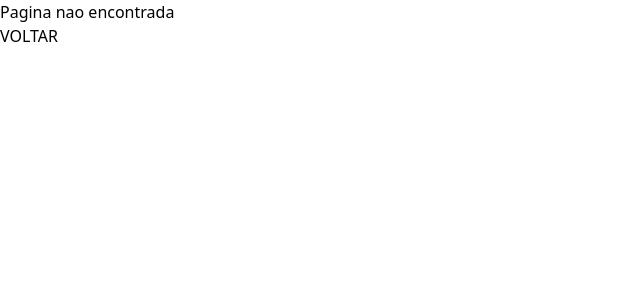
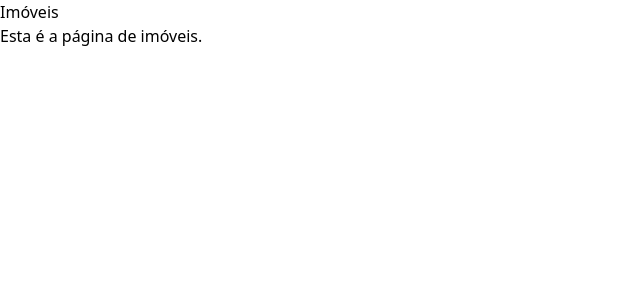
Before and after one commit to rubemrochadev/aluga-web-frontend, a React (Vite) app: page /imoveis in a window 1280 px wide. Shown: the top 300 px of the page, without its empty margins (0-640 px from the left). Built offline with nearby package versions, Linux system fonts and the light colour scheme.

Commit message:
feat:Rota Imovel

```diff
--- /dev/null
+++ b/src/pages/Imoveis.jsx
@@ -0,0 +1,11 @@
+
+const Imoveis = () => {
+    return (
+        <div>
+            <h1>Imóveis</h1>
+            <p>Esta é a página de imóveis.</p>
+        </div>
+    );
+}
+
+export default Imoveis;
--- a/src/routes/Paths.jsx
+++ b/src/routes/Paths.jsx
@@ -3,6 +3,7 @@ import PageNotFound from "../pages/PageNotFound";
 import PageLayout from "../layout/PageLayout";
 import Login from "../pages/Login";
 import Home from "../pages/Home";
+import Imoveis from "../pages/Imoveis";
 
 const Paths = () => {
     return (
@@ -14,6 +15,7 @@ const Paths = () => {
                         <Route  path="/pesquisa"/>
                     </Route>
                     <Route  path="/login" element={<Login />}/>
+                    <Route  path="/imoveis" element={<Imoveis />} />
                     <Route  path="*" element={<PageNotFound />}/>
                 </Routes>
             </BrowserRouter>
```
